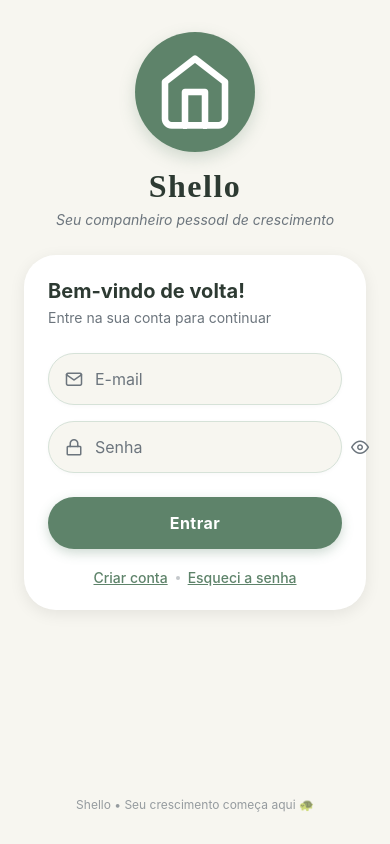
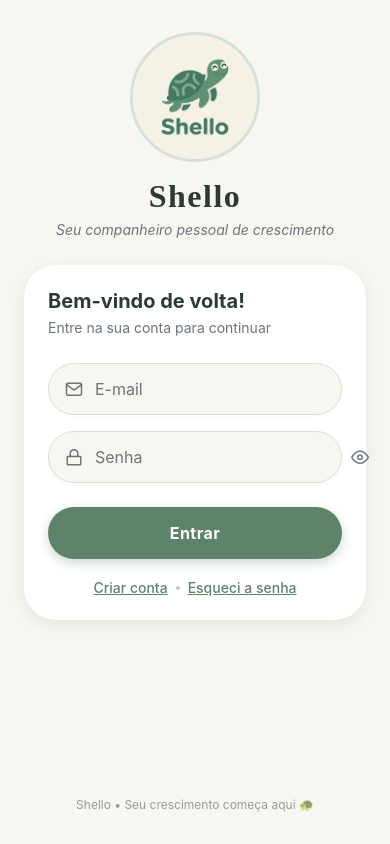
Before and after one commit to ShelloTeam/Shello, a React Native app in the folder frontend/: screen /Autenticacao in a window 390 px wide. Built offline with nearby package versions, Linux system fonts and the light colour scheme.

Commit message:
fix: downgrade AsyncStorage para v1.23.1 compativel com Expo e corrigir logo na tela de auth

```diff
--- a/frontend/package.json
+++ b/frontend/package.json
@@ -13,7 +13,7 @@
     "test:coverage": "jest --coverage"
   },
   "dependencies": {
-    "@react-native-async-storage/async-storage": "^3.1.1",
+    "@react-native-async-storage/async-storage": "^1.23.1",
     "@react-navigation/bottom-tabs": "^7.2.0",
     "@react-navigation/native": "^7.2.4",
     "@react-navigation/native-stack": "^7.16.0",
--- a/frontend/src/screens/TelaAutenticacao.tsx
+++ b/frontend/src/screens/TelaAutenticacao.tsx
@@ -14,11 +14,15 @@ import {
   Animated,
   KeyboardAvoidingView,
   Platform,
+  Image,
 } from 'react-native';
 import { SafeAreaView } from 'react-native-safe-area-context';
 import { Feather } from '@expo/vector-icons';
 import { ShelloTema } from '../styles/tema';
 import { useShello } from '../contexts/ShelloContext';
+
+// Logo do mascote Shello
+const LOGO_SHELLO = require('../../assets/logoshello.jpeg');
 
 // ─── Tipos ────────────────────────────────────────────────────────────────────
 
@@ -122,10 +126,13 @@ export default function TelaAutenticacao() {
 
   const renderLogo = () => (
     <View style={estilos.logoContainer}>
-      {/* Fallback com ícone Feather — logo ainda não presente nos assets do frontend */}
-      <View style={estilos.logoCirculo}>
-        <Feather name="home" size={80} color={ShelloTema.cores.superficie} />
-      </View>
+      {/* Logo oficial do mascote Shello */}
+      <Image
+        source={LOGO_SHELLO}
+        style={estilos.logoImagem}
+        resizeMode="cover"
+        accessibilityLabel="Logo do Shello"
+      />
     </View>
   );
 
@@ -422,18 +429,19 @@ const estilos = StyleSheet.create({
   },
   logoContainer: {
     marginBottom: ShelloTema.espacamento.md,
+    alignItems: 'center',
   },
-  logoCirculo: {
-    width: 120,
-    height: 120,
-    borderRadius: 60,
-    backgroundColor: ShelloTema.cores.marca,
-    alignItems: 'center',
-    justifyContent: 'center',
-    // Sombra suave da logo
+  logoImagem: {
+    width: 130,
+    height: 130,
+    borderRadius: 65,
+    // Borda suave ao redor da logo circular
+    borderWidth: 3,
+    borderColor: ShelloTema.cores.marcaClaro,
+    // Sombra suave
     shadowColor: ShelloTema.cores.marca,
     shadowOffset: { width: 0, height: 6 },
-    shadowOpacity: 0.25,
+    shadowOpacity: 0.20,
     shadowRadius: 16,
     elevation: 8,
   },
```
Also changed, not shown: frontend/jest.setup.ts (+3 -37 lines).
